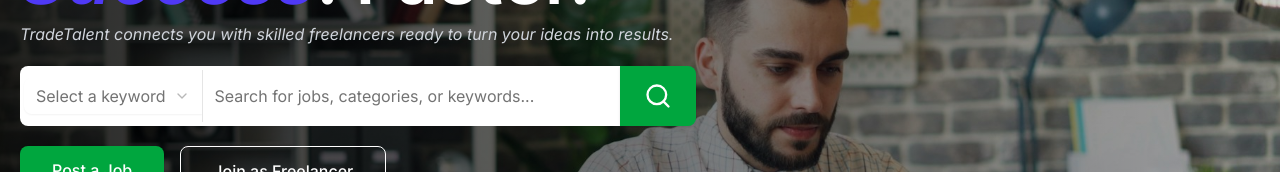
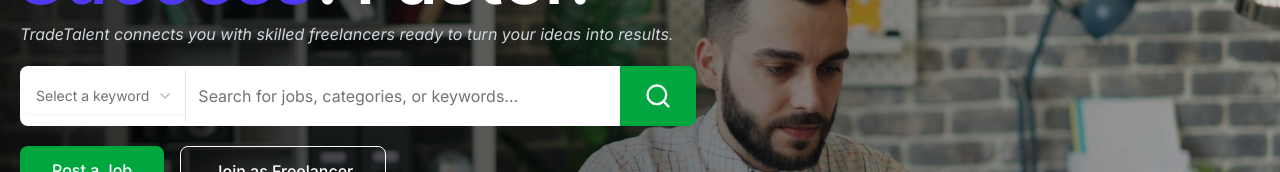
Before and after one commit to nhmnazmul22/tradetalent-client, a React (Vite) app: page / in a window 1280 px wide. Shown: the part 372-544 px from the top of the page. Built offline with nearby package versions, Linux system fonts and the light colour scheme.

Commit message:
fix search bar text issue

```diff
--- a/src/components/common/SearchBar.jsx
+++ b/src/components/common/SearchBar.jsx
@@ -18,7 +18,7 @@
     <div className="flex items-center">
       <div className="flex items-center max-w-[600px] h-[60px] w-full bg-white rounded-md rounded-r-none p-1">
         <Select>
-          <SelectTrigger className="w-[180px] rounded-r-none h-full border-0 text-base">
+          <SelectTrigger className="w-[180px] rounded-r-none h-full border-0 text-black focus-visible:ring-0 focus-visible:border-0 ">
             <SelectValue placeholder="Select a keyword" />
           </SelectTrigger>
           <SelectContent>
@@ -34,7 +34,7 @@
         </Select>
         <Separator orientation="vertical"></Separator>
         <Input
-          className="text-base placeholder:text-base rounded-l-none h-full border-0 shadow-none focus-visible:ring-0 focus-visible:border-0 "
+          className="text-black placeholder:text-base rounded-l-none h-full border-0 shadow-none focus-visible:ring-0 focus-visible:border-0 "
           placeholder="Search for jobs, categories, or keywords..."
         ></Input>
       </div>
```
